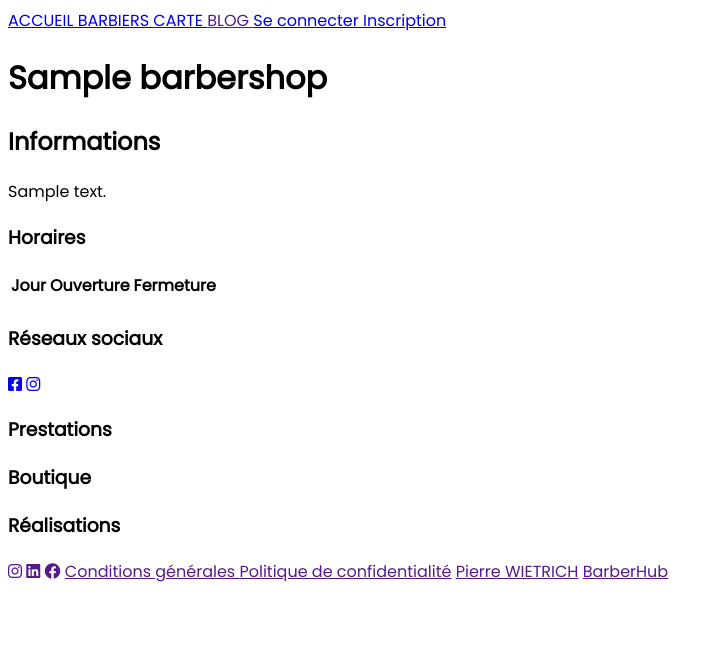
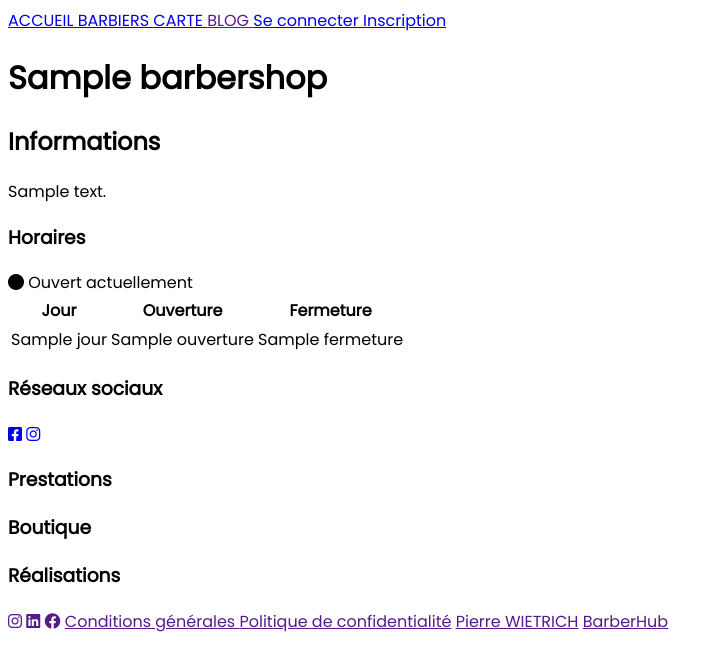
Before and after one commit to PierreWTH/BarberHub, a Symfony app: template templates/barbershop/show.html.twig in a window 1280 px wide. Shown: the top 671 px of the page, without its empty margins (0-723 px from the left). Run offline with Twig, Linux system fonts and the light colour scheme; the template is opened without the code that fills it: most values are stand-ins (such as "Sample title", 1, 10 or a date in 2020); lists and menus that the app fills with data are empty; some libraries are stand-ins or nearby versions.

Commit message:
affichage des horaires

```diff
--- a/public/js/addHoraires.js
+++ b/public/js/addHoraires.js
@@ -28,7 +28,7 @@ $(addOpeningButton).click(function() {
         // Affichage du jour de la semaine
         newChamps.append('<td>' + jourActuel + '</td>')
         // Champs caché qui récupère le jour actuel
-        newChamps.append('<input type="hidden" id="inputJourActuel" name="jourActuel" value=" '+ jourActuel +'" />')
+        newChamps.append('<input type="hidden" id="inputJourActuel" name="jourActuel" value="'+ jourActuel +'" />')
         // Ajout d'un nouveau champs pour les heures d'ouvertures
         newChamps.append('<td><input id="heureOuverture" type="time" name="ouverture['+ nbChamps +']"></td>');
         // Nouveau champs pour les heures de fermetures
--- a/templates/barbershop/show.html.twig
+++ b/templates/barbershop/show.html.twig
@@ -13,9 +13,12 @@
 {{barbershop.description}}
 
 <h3> Horaires </h3>
-
+{% if (horaires[jourActuel]['ouverture'] == 'ferme' ) %}
+<i class="fa-solid fa-circle"></i> Fermé actuellement
+{% else %}
+<i class="fa-solid fa-circle"></i> Ouvert actuellement
+{% endif %}
 {# Iterer sur les horaires dans un tableau #}
-
 <table>
     <thead>
         <tr>
@@ -25,9 +28,14 @@
         </tr>
     </thead>
     <tbody>
-        <td></td>
-        <td></td>
-        <td></td>
+
+        {% for jour in horaires %}
+        <tr>
+            <td>{{ jour['jour'] }}</td>
+            <td>{{ jour['ouverture'] }}</td>
+            <td>{{ jour['fermeture'] }}</td>
+        </tr>
+        {% endfor %}
     </tbody>
 </table>
 
```
Also changed, not shown: src/Controller/BarbershopController.php (+14 -3 lines), 1 other file.
